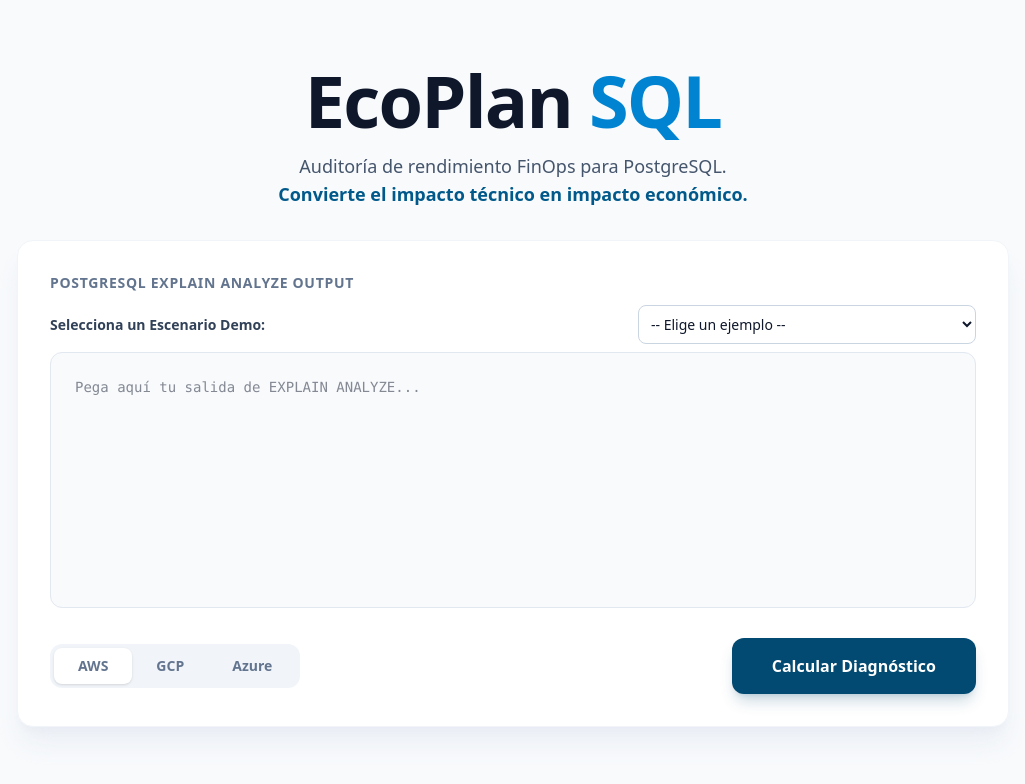
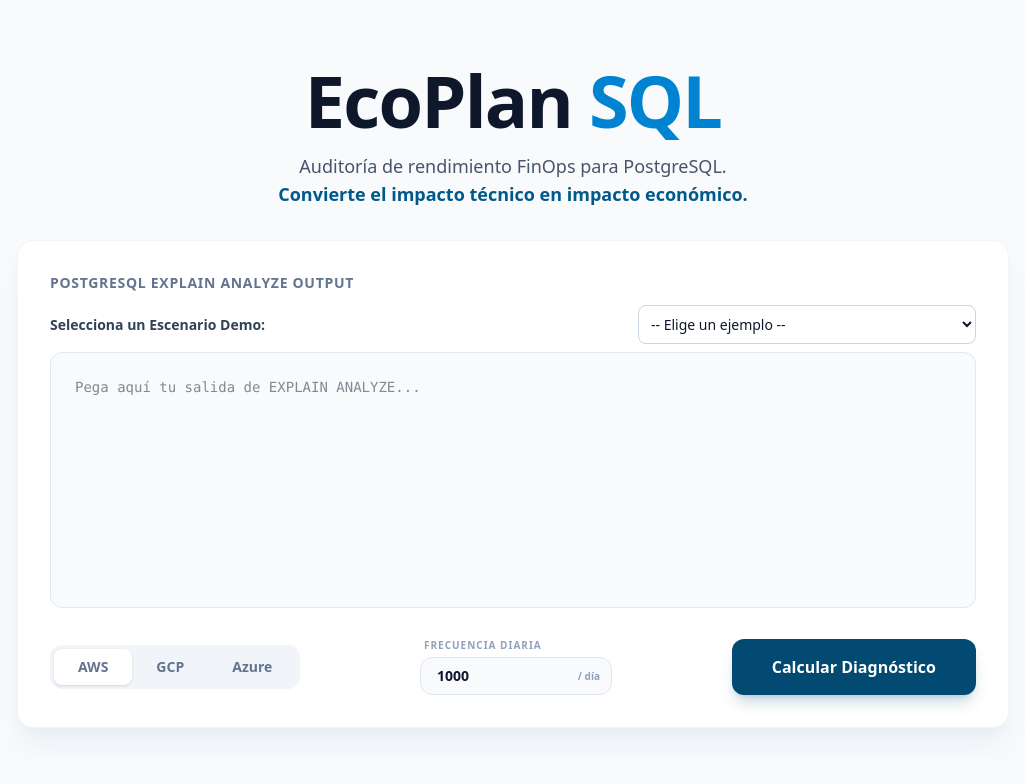
Before and after one commit to fabocv/EcoPlan-SQL, an Angular app in the folder EcoPlan/: page /dash in a window 1280 px wide. Shown: the top 784 px of the page, without its empty margins (127-1152 px from the left). Built offline with nearby package versions, Linux system fonts and the light colour scheme.

Commit message:
frecuencia de consultas agregada al front

```diff
--- a/EcoPlan/src/app/core/dashboard/dashboard.html
+++ b/EcoPlan/src/app/core/dashboard/dashboard.html
@@ -46,6 +46,25 @@
               {{p}}
             </button>
           }
+
+        </div>
+        <div class="flex flex-col gap-1 w-full md:w-48">
+          <label class="text-[10px] font-bold text-slate-400 uppercase tracking-widest px-1">
+            Frecuencia Diaria
+          </label>
+          <div class="relative flex items-center">
+            <input
+              type="number"
+              [formField]="ecoForm.frequency"
+              (blur)="validarRango()"
+              (paste)="$event.preventDefault()"
+              (drop)="$event.preventDefault()"
+              onkeypress="return event.charCode >= 48 && event.charCode <= 57"
+              class="w-full bg-slate-50 border border-slate-200 rounded-xl px-4 py-2 text-sm font-bold focus:ring-2 focus:ring-sky-500/20 outline-none transition-all"
+              placeholder="1 - 2,000,000"
+            >
+            <span class="absolute right-3 text-[10px] font-bold text-slate-400">/ día</span>
+          </div>
         </div>
 
         <button
@@ -80,7 +99,7 @@
         </div>
 
         <div class="bg-white p-6 rounded-2xl border-b-4 border-slate-900 shadow-sm">
-          <p class="text-slate-500 text-sm font-bold uppercase mb-2">Latencia Total</p>
+          <p class="text-slate-500 text-sm font-bold uppercase mb-2">Latencia Total unitaria</p>
           <div class="flex items-baseline gap-1">
             <span class="text-4xl font-black text-slate-900">{{analisis().executionTimeMs}}</span>
             <span class="text-slate-400 font-medium">ms</span>
--- a/EcoPlan/src/app/core/dashboard/dashboard.ts
+++ b/EcoPlan/src/app/core/dashboard/dashboard.ts
@@ -8,6 +8,7 @@ import { ExamplePlan, examplesExplain } from './examples';
 interface EcoData {
   explain: string;
   cloud: CloudProvider;
+  frequency: number;
 }
 
 @Component({
@@ -30,6 +31,7 @@ export class Dashboard {
   ecoModel = signal<EcoData>({
     explain: '',
     cloud: 'AWS',
+    frequency: 1000
   });
   ecoForm = form(this.ecoModel)
   isInvalidFormat = signal<boolean>(false);
@@ -47,8 +49,12 @@ export class Dashboard {
   }
 
   calcular() {
+    this.validarRango();
     const rawText = this.ecoModel().explain;
     const cloudService = this.ecoModel().cloud;
+    let frequency = this.ecoModel().frequency;
+    if (frequency < 1) frequency = 1;
+    if (frequency > 2000000) frequency = 2000000;
 
     const cleanText = this.sanitizeInput(rawText);
 
@@ -63,9 +69,18 @@ export class Dashboard {
     }
 
     this.isInvalidFormat.set(false);
-    const res = this.servicio.analyze(cleanText, cloudService);
+    const res = this.servicio.analyze(cleanText, cloudService, frequency);
 
     this.analisis.set({ ...res });
+  }
+
+  validarRango() {
+    let valor = Math.floor(this.ecoModel().frequency); // Asegurar entero
+
+    if (!valor || valor < 1) valor = 1;
+    if (valor > 2000000) valor = 2000000;
+
+    this.ecoForm.frequency().value.set(valor);
   }
 
   analisisCorrecto(): boolean {
@@ -77,6 +92,7 @@ export class Dashboard {
 
   // Función para cargar el ejemplo seleccionado
   loadExample(event: Event) {
+    this.validarRango();
     const select = event.target as HTMLSelectElement;
     this.valueExample.set(select.value);
     const example = this.examples.find(e => e.title === select.value);
```
